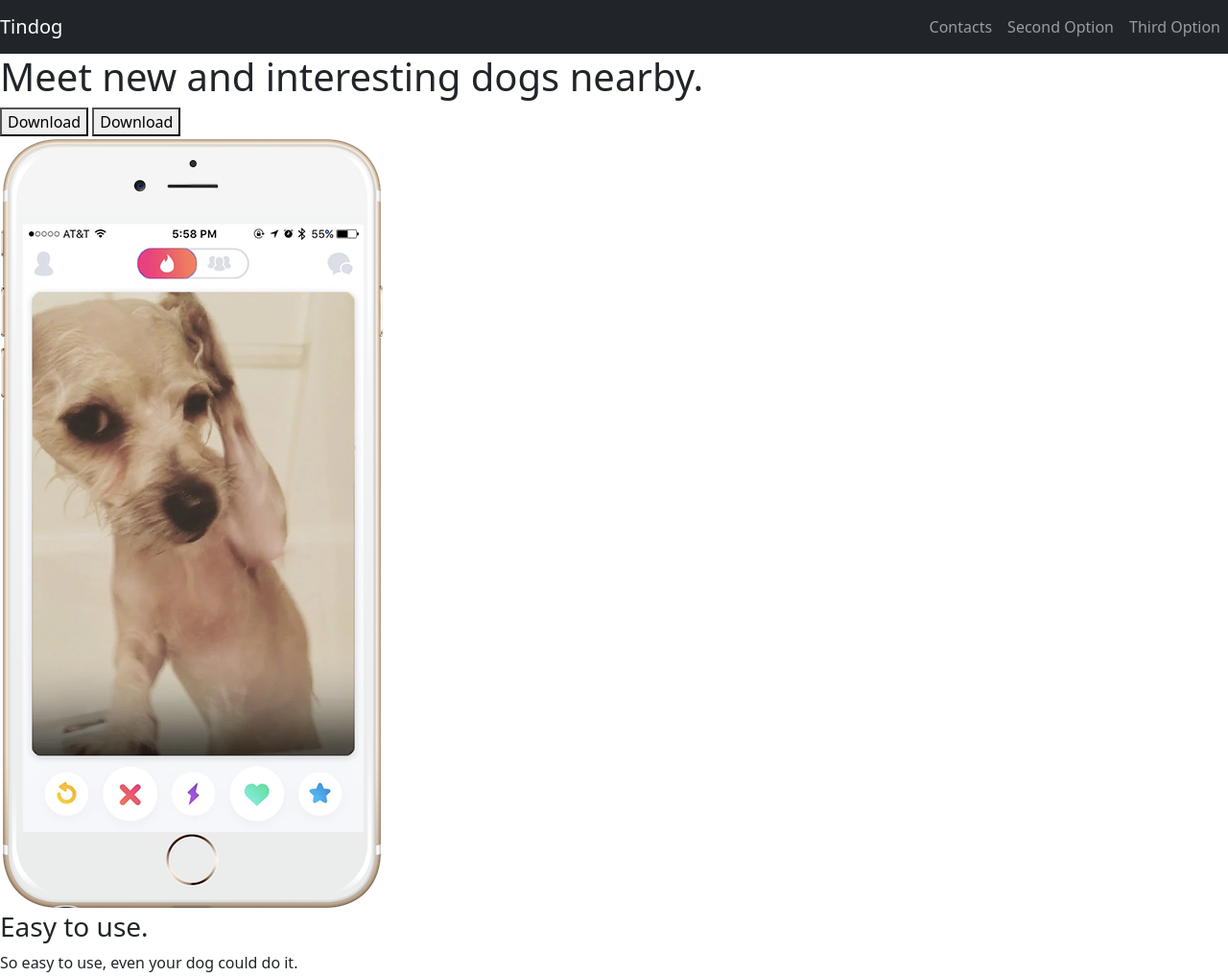
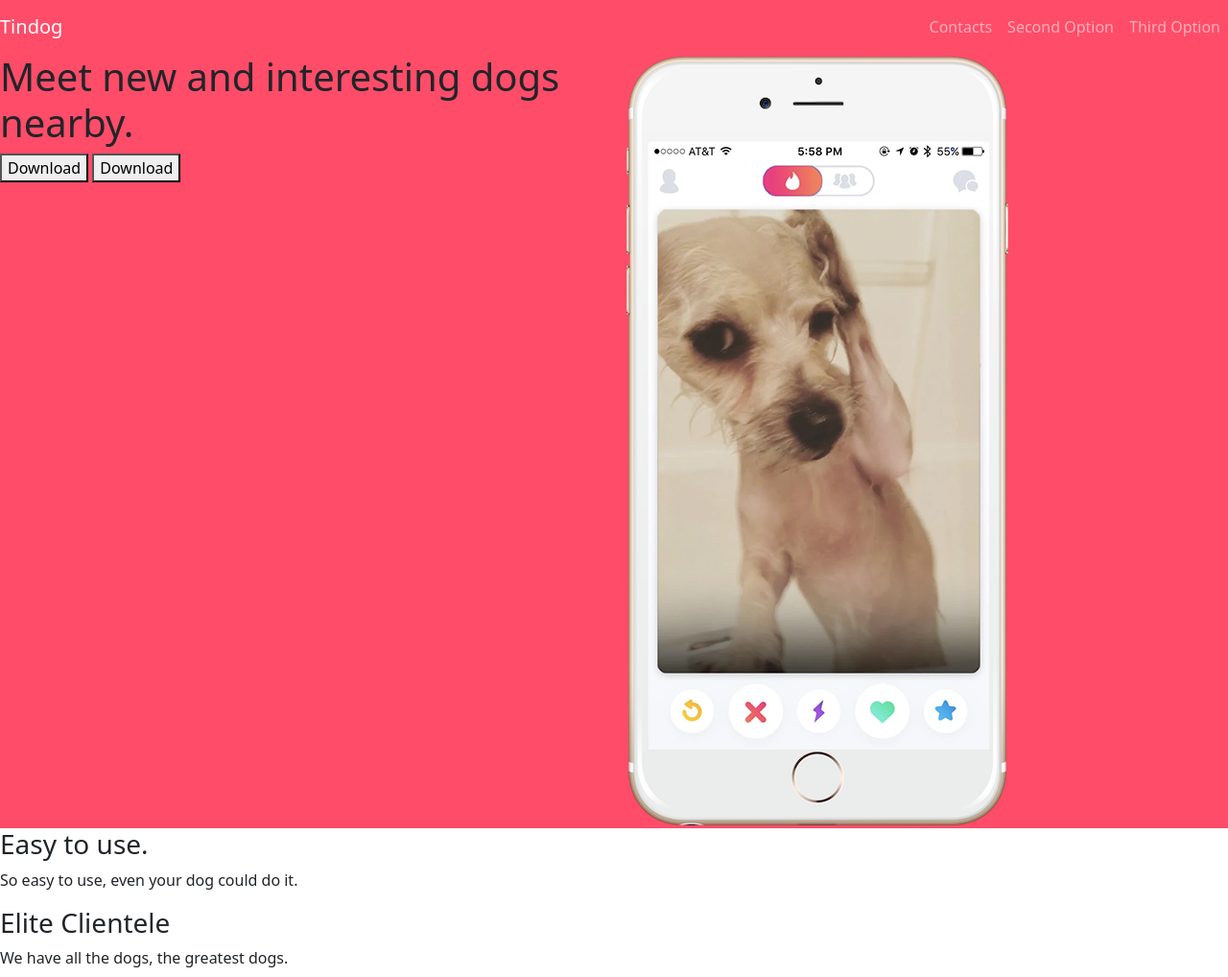
Before and after one commit to sergiofrrg92/WebDev, a plain HTML site: page TinDog-Start-master/index.html in a window 1280 px wide. Shown: the top 1018 px of the page at 96% size. Drawn offline with nearby package versions, Linux system fonts and the light colour scheme.

Commit message:
adding bootstrap to webpage

```diff
--- a/TinDog-Start-master/css/styles.css
+++ b/TinDog-Start-master/css/styles.css
@@ -0,0 +1,3 @@
+#title {
+  background-color: #ff4c68
+}
--- a/TinDog-Start-master/index.html
+++ b/TinDog-Start-master/index.html
@@ -16,7 +16,7 @@
 
     <!-- Nav Bar -->
 
-    <nav class="navbar navbar-expand-lg navbar-dark bg-dark">
+    <nav class="navbar navbar-expand-lg navbar-dark">
         <a class="navbar-brand" href="">Tindog</a>
 
         <button class="navbar-toggler" type="button" data-bs-toggle="collapse" data-bs-target="#navbarTogglerDemo02" aria-controls="navbarTogglerDemo02" aria-expanded="false" aria-label="Toggle navigation">
@@ -41,15 +41,18 @@
 
     <!-- Title -->
 
-    <div>
-      <h1>Meet new and interesting dogs nearby.</h1>
-      <button type="button">Download</button>
-      <button type="button">Download</button>
-    </div>
-    <div>
-      <img src="images/iphone6.png" alt="iphone-mockup">
-    </div>
+    <div class="row">
 
+
+      <div class="col-lg-6">
+          <h1>Meet new and interesting dogs nearby.</h1>
+          <button type="button">Download</button>
+          <button type="button">Download</button>
+      </div>
+      <div class="col-lg-6">
+        <img src="images/iphone6.png" alt="iphone-mockup">
+      </div>
+  </div>
   </section>
 
 
```
